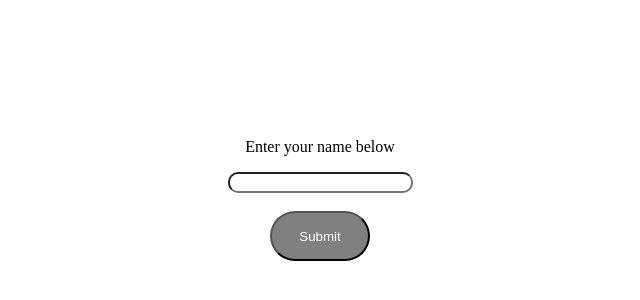
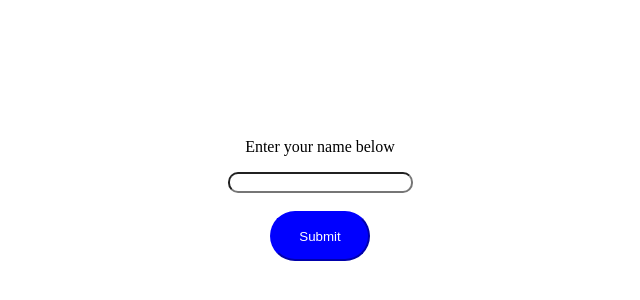
Before and after one commit to jaakop/ticketApp, a website: page public/index.html in a window 1280 px wide. Shown: the part 62-362 px from the top of the page, without its empty margins (320-960 px from the left). Drawn offline with Linux system fonts and the light colour scheme.

Commit message:
Changed the colors

```diff
--- a/public/adminstyle.css
+++ b/public/adminstyle.css
@@ -5,6 +5,7 @@ body{
     border-radius: 50px;
     height: 75px;
     width: 200px;
-    background-color: gray;
+    background-color: blue;
+    border-color: blue;
     color: white;
 }
--- a/public/mainstyle.css
+++ b/public/mainstyle.css
@@ -8,6 +8,7 @@ border-radius: 10px;
     border-radius: 50px;
     height: 50px;
     width: 100px;
-    background-color: gray;
+    background-color: blue;
+    border-color: blue;
     color: white;
 }
```
